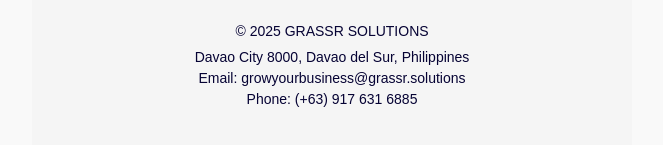
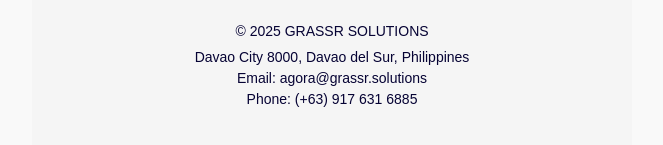
Before and after one commit to grassr-solutions/agora, a plain HTML site: page about.html in a window 1280 px wide. Shown: the part 2468-2613 px from the top of the page, without its empty margins (308-971 px from the left). Drawn offline with Linux system fonts and the light colour scheme.

Commit message:
📝 Updated contact email

```diff
--- a/about.html
+++ b/about.html
@@ -99,7 +99,7 @@
           <br>
           <p style="margin: 0 0 10px 0;">© 2025 GRASSR SOLUTIONS</p>
           <p style="margin: 5px 0;">Davao City 8000, Davao del Sur, Philippines</p>
-          <p style="margin: 5px 0;">Email: growyourbusiness@grassr.solutions</p>
+          <p style="margin: 5px 0;">Email: agora@grassr.solutions</p>
           <p style="margin: 5px 0;">Phone: (+63) 917 631 6885</p>
           <br>
         </div>
```
